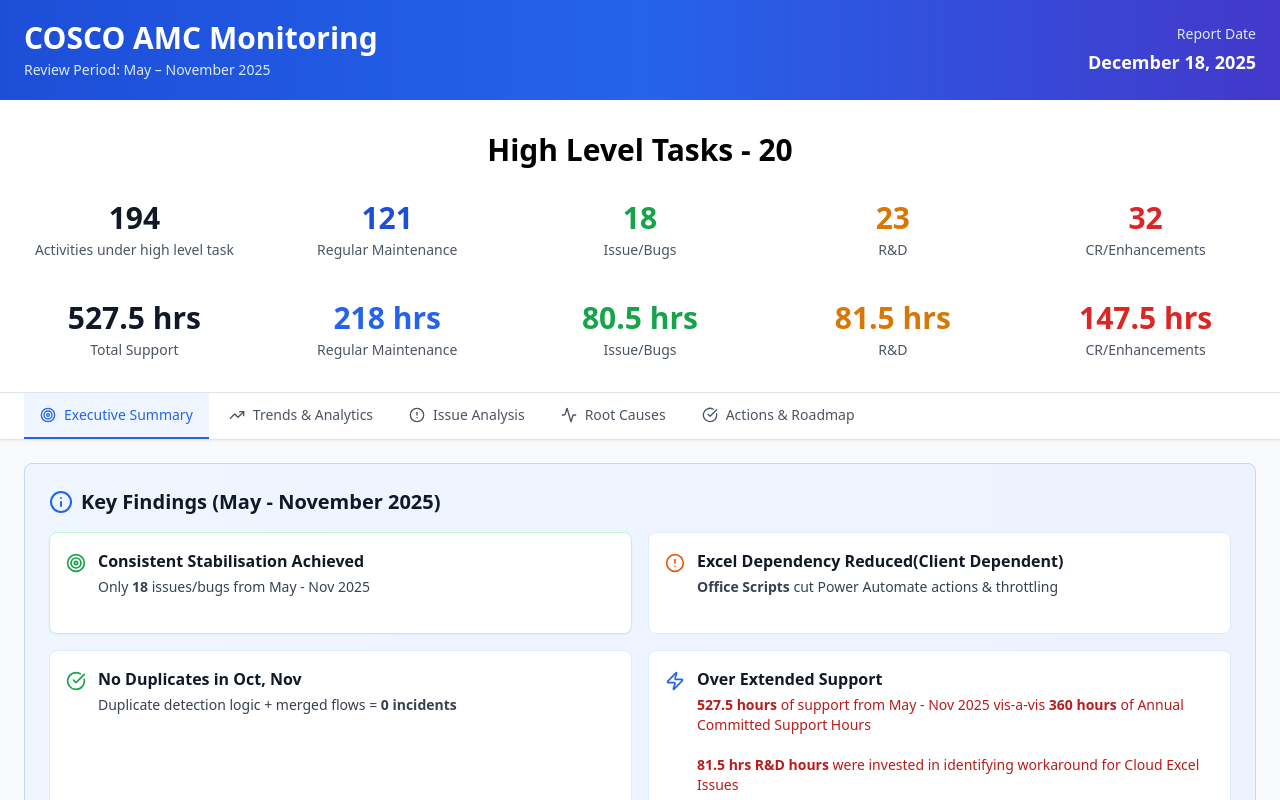
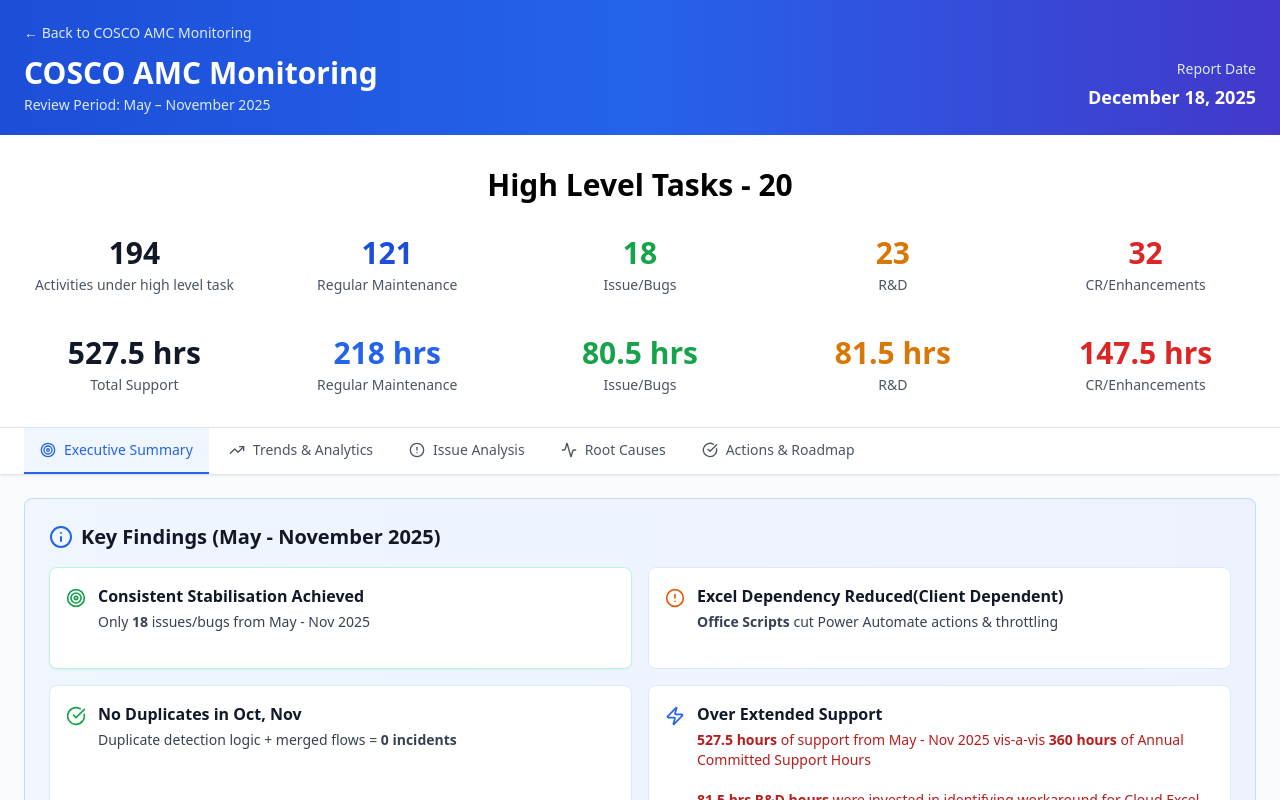
Before and after one commit to ManchandaRahul/november_cosco_report, a React (Vite) app: page / in a window 1280 px wide. Shown: the top 800 px of the page. Built offline with nearby package versions, Linux system fonts and the light colour scheme.

Commit message:
november_back_page_cosco_page_added

```diff
--- a/src/Dashboard.jsx
+++ b/src/Dashboard.jsx
@@ -214,6 +214,13 @@
       {/* Header */}
       <div className="bg-gradient-to-r from-blue-700 via-blue-600 to-indigo-700 text-white shadow-xl">
         <div className="max-w-7xl mx-auto px-6 py-5">
+          {/* Back button */}
+  <a
+    href="https://coscoamcmonitor.vercel.app/"
+    className="inline-flex items-center gap-2 text-sm text-blue-100 hover:text-white mb-3"
+  >
+    ← Back to COSCO AMC Monitoring
+  </a>
           <div className="flex justify-between items-center">
             <div>
               <h1 className="text-3xl font-bold mb-1">COSCO AMC Monitoring</h1>
```
